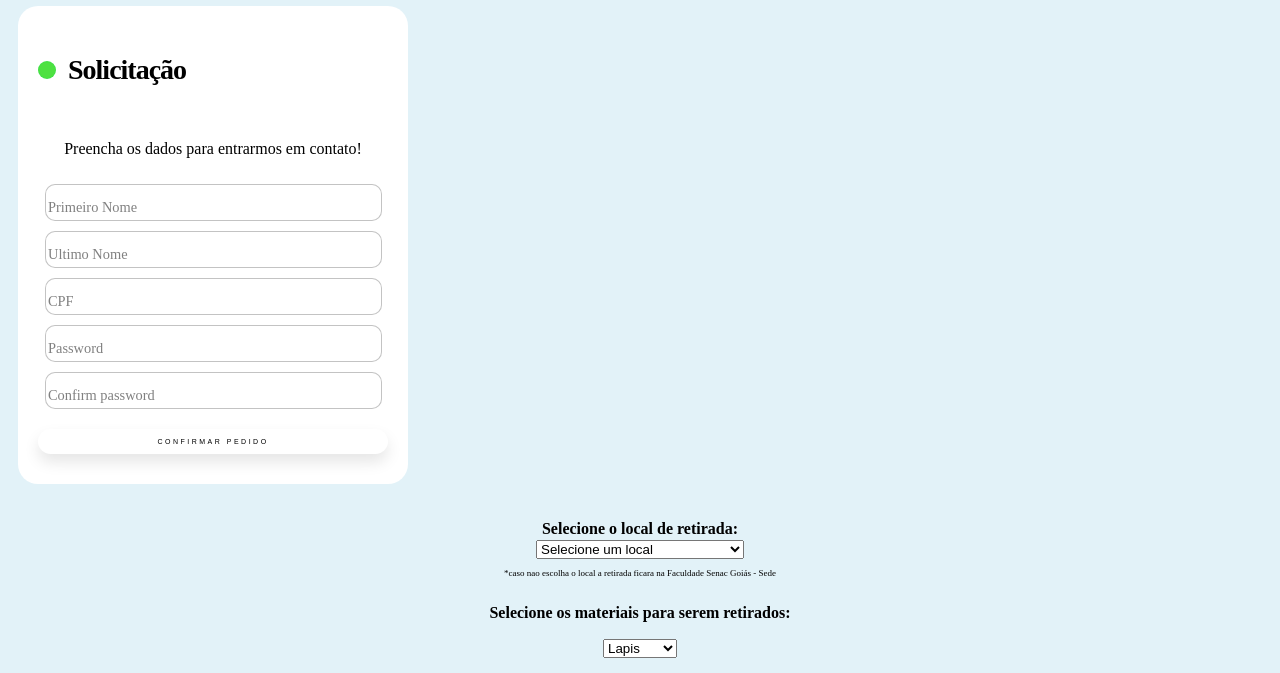
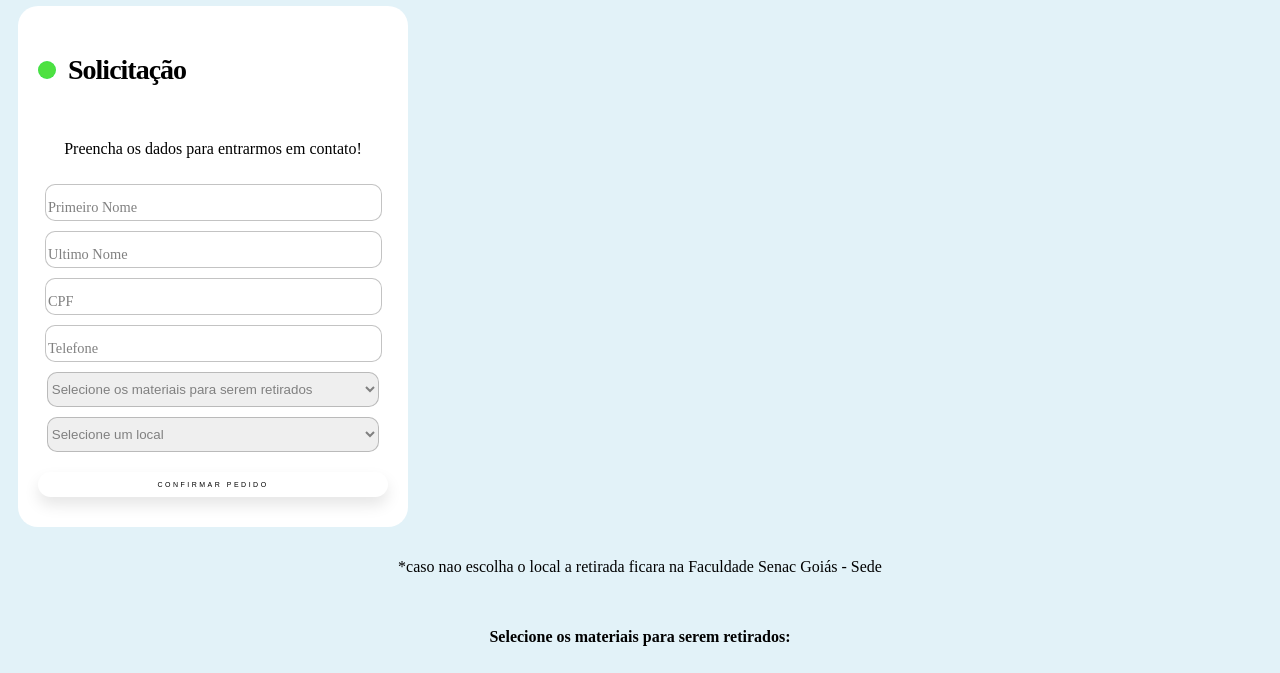
Before and after one commit to Vinipcsl/O-Futuro-Em-Nossas-Maos, a plain HTML site: page Pagina/pagina2.html in a window 1280 px wide. Shown: the part 127-800 px from the top of the page. Drawn offline with Linux system fonts and the light colour scheme.

Commit message:
alterado

```diff
--- a/Pagina/pagina2.html
+++ b/Pagina/pagina2.html
@@ -41,21 +41,20 @@
 					<input required="" placeholder="" type="text" class="input">
 					<span>CPF</span>
 				</label>
-
 				<label>
 					<input required="" placeholder="" type="password" class="input">
-					<span>Password</span>
+					<span>Telefone</span>
 				</label>
 				<label>
-					<input required="" placeholder="" type="password" class="input">
-					<span>Confirm password</span>
+					<select name="opcoes" class="stylematerial" id="opcoes">
+						<option value="">Selecione os materiais para serem retirados</option>
+						<option value="Lapis">Lapis</option>
+						<option value="Caderno">Caderno</option>
+						<option value="Mochila">Mochila</option>
+						<option value="Estojo">Estojo</option>
+					</select>
 				</label>
-				<button id="btn-confirmar">Confirmar pedido</button>
-			</form>
-		</div>
-		<div class="mb-2">
-			<div>
-				<h4 style="margin-bottom: 2px;">Selecione o local de retirada:</h4>
+				<label>
 				<select id="localidade">
 					<option value="">Selecione um local</option>
 					<option
@@ -68,6 +67,14 @@
 						value="https://www.google.com/maps/embed?pb=!1m18!1m12!1m3!1d478.6190587870949!2d-48.95171771216421!3d-16.325372649296508!2m3!1f0!2f0!3f0!3m2!1i1024!2i768!4f13.1!3m3!1m2!1s0x935ea47b2f37f365%3A0xd30ea0258959d377!2sSenac%20An%C3%A1polis!5e0!3m2!1spt-BR!2sbr!4v1681847512212!5m2!1spt-BR!2sbr">
 						Senac Anápolis</option>
 				</select>
+				</label>
+
+				<button id="btn-confirmar">Confirmar pedido</button>
+			</form>
+		</div>
+		<div class="mb-2">
+			<div>
+
 				<p>*caso nao escolha o local a retirada ficara na Faculdade Senac Goiás - Sede</p>
 			</div>
 		</div>
@@ -76,12 +83,7 @@
 		</div>
 		<div class="mb-2">
 			<div>
-				<select name="opcoes" id="opcoes">
-					<option value="Lapis">Lapis</option>
-					<option value="Caderno">Caderno</option>
-					<option value="Mochila">Mochila</option>
-					<option value="Estojo">Estojo</option>
-				</select>
+
 			</div>
 		</div>
 		<p class="input-container">
--- a/style/stylePage2.css
+++ b/style/stylePage2.css
@@ -79,10 +79,6 @@ button {
   button:active {
     transform: translateY(-1px);
   }
-.mb-2 p{
-    font-size: 9px;
-    margin-bottom: -10px;
-}
 
 
 /* ############################# */
@@ -173,7 +169,23 @@ button {
 .form label .input:valid + span {
   color: green;
 }
+.stylematerial{
+  order-color:grey;;
+  border-radius: 10px;
+  width: 95%;
+  height: 35px;
+  color: grey;
+  border: 1px solid rgba(105, 105, 105, 0.397);
+}
+#localidade{
+  border-color:grey;;
+  border-radius: 10px;
+  width: 95%;
+  height: 35px;
+  color: grey;
+  border: 1px solid rgba(105, 105, 105, 0.397);
 
+}
 
 @keyframes pulse {
   from {
```
